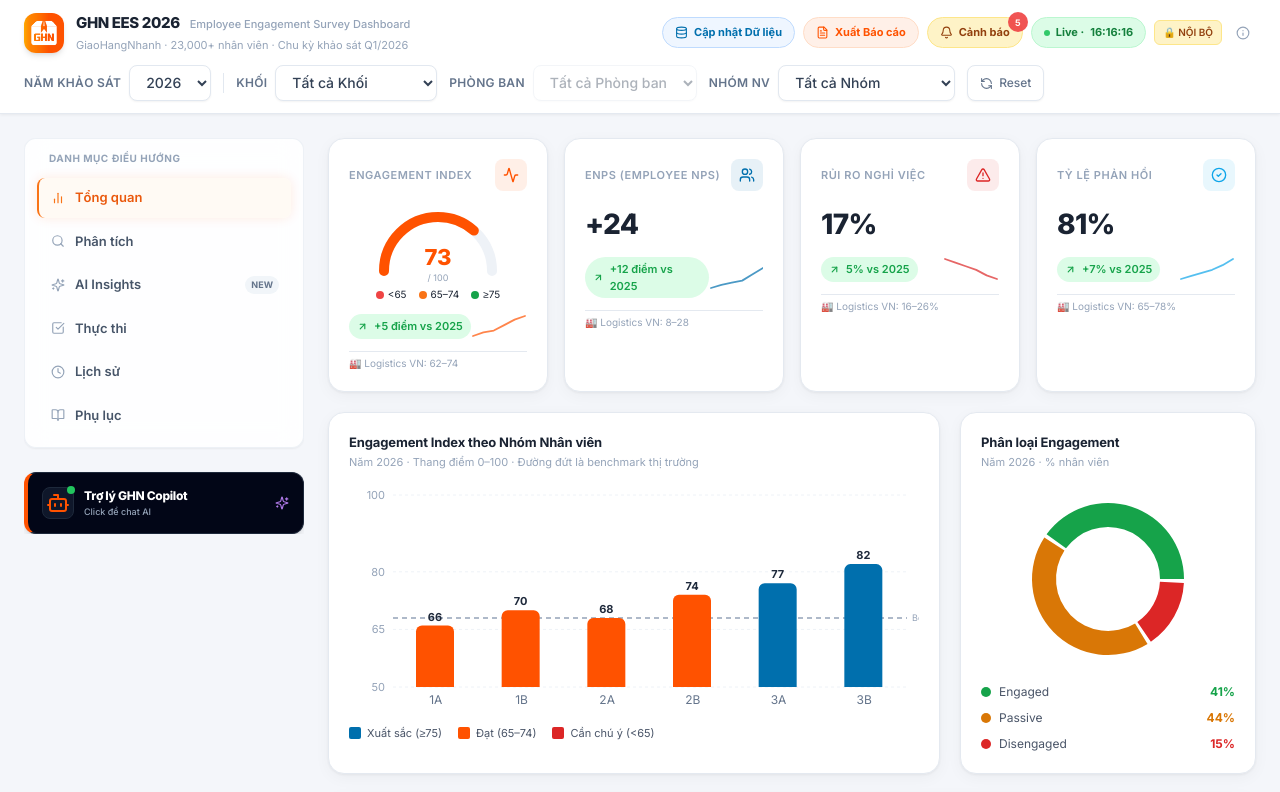
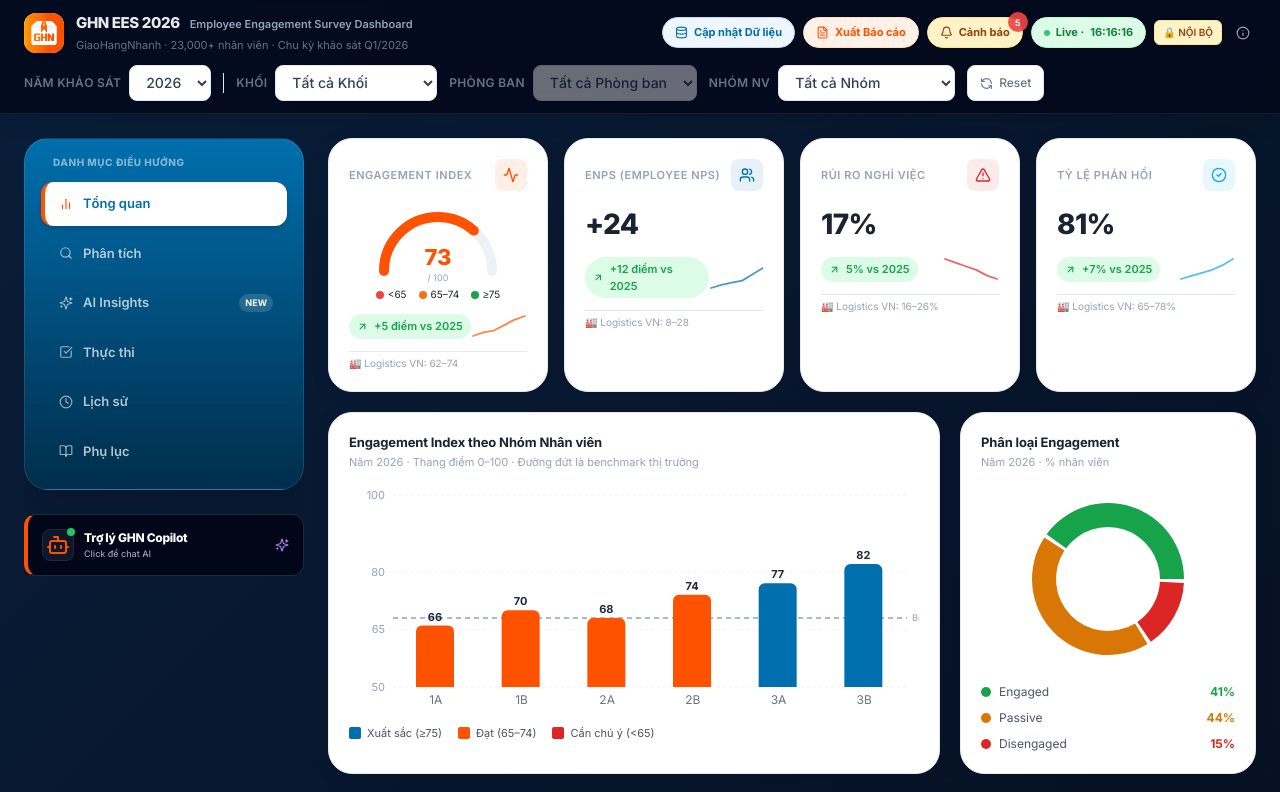
Before and after one commit to letuanhce-beep/ghn-ai-revolution-TuanLA, a Next.js app in the folder dashboard/frontend/: page / in a window 1280 px wide. Shown: the top 792 px of the page. Built offline with nearby package versions, Linux system fonts and the light colour scheme.

Commit message:
feat: redesign dashboard with dark futuristic theme, rounded-24px cards, and pop-out chatbot

```diff
--- a/dashboard/frontend/app/globals.css
+++ b/dashboard/frontend/app/globals.css
@@ -11,7 +11,7 @@
   --ghn-orange-dark:  #D4541A;
   --ghn-navy:       #006FAD;
   --ghn-navy-light: #E8EEF5;
-  --ghn-bg:         #F4F6FA;
+  --ghn-bg:         linear-gradient(135deg, #091E3A 0%, #050A18 100%);
   --ghn-surface:    #FFFFFF;
   --ghn-border:     #E4E9F0;
 
@@ -23,10 +23,10 @@
   --red-negative:   #DC2626;
   --amber-warning:  #D97706;
 
-  --radius-card:  16px;
-  --radius-badge: 8px;
-  --shadow-card:  0 1px 3px rgba(0,0,0,.06), 0 4px 16px rgba(0,0,0,.04);
-  --shadow-hover: 0 4px 12px rgba(0,0,0,.10), 0 8px 24px rgba(0,0,0,.06);
+  --radius-card:  24px;
+  --radius-badge: 12px;
+  --shadow-card:  0 4px 20px rgba(0,0,0,.08);
+  --shadow-hover: 0 10px 30px rgba(0,0,0,.15);
 }
 
 /* ── Base Reset ── */
--- a/dashboard/frontend/components/ChatBotCopilot.tsx
+++ b/dashboard/frontend/components/ChatBotCopilot.tsx
@@ -377,7 +377,7 @@
         <div
           className={
             isEmbedded
-              ? "w-full h-[320px] flex flex-col rounded-xl overflow-hidden border shadow-lg"
+              ? "w-full h-full flex flex-col rounded-xl overflow-hidden border shadow-lg"
               : "fixed bottom-24 right-6 z-50 w-[380px] max-h-[560px] rounded-2xl shadow-2xl flex flex-col overflow-hidden animate-fadeInUp"
           }
           style={{
--- a/dashboard/frontend/components/Dashboard.tsx
+++ b/dashboard/frontend/components/Dashboard.tsx
@@ -62,8 +62,8 @@
       <div className="min-h-screen" style={{ background: "var(--ghn-bg)" }}>
 
         {/* ── Header ── */}
-        <header className="bg-white sticky top-0 z-40"
-                style={{ borderBottom: "1px solid var(--ghn-border)", boxShadow: "0 1px 3px rgba(0,0,0,.06)" }}>
+        <header className="sticky top-0 z-40 bg-slate-950/75 backdrop-blur-md"
+                style={{ borderBottom: "1px solid rgba(255,255,255,0.08)", boxShadow: "0 4px 20px rgba(0,0,0,0.15)" }}>
           <div className="max-w-[1440px] mx-auto px-6 py-3">
             {/* Top row */}
             <div className="flex items-center justify-between mb-3">
@@ -71,15 +71,14 @@
                 <GHNLogo />
                 <div>
                   <div className="flex items-baseline gap-2.5">
-                    <h1 className="text-[15px] font-extrabold tracking-tight"
-                        style={{ color: "var(--text-primary)" }}>
+                    <h1 className="text-[15px] font-extrabold tracking-tight text-white animate-pulse">
                       GHN EES 2026
                     </h1>
-                    <span className="text-[11px] font-medium" style={{ color: "var(--text-muted)" }}>
+                    <span className="text-[11px] font-semibold text-slate-400">
                       Employee Engagement Survey Dashboard
                     </span>
                   </div>
-                  <p className="text-[11px] mt-0.5" style={{ color: "var(--text-muted)" }}>
+                  <p className="text-[11px] mt-0.5 text-slate-500">
                     GiaoHangNhanh · 23,000+ nhân viên · Chu kỳ khảo sát Q1/2026
                   </p>
                 </div>
@@ -104,7 +103,7 @@
                   🔒 NỘI BỘ
                 </span>
                 {/* About */}
-                <a href="/about" className="text-[11px] p-1.5 rounded-full hover:bg-slate-100 transition-colors" title="Thông tin">
+                <a href="/about" className="text-[11px] p-1.5 rounded-full hover:bg-slate-800 transition-colors" title="Thông tin">
                   <Info size={14} className="text-slate-400" />
                 </a>
               </div>
@@ -117,14 +116,15 @@
 
         {/* ── Main Layout (Sidebar + Content) ── */}
         <div className="max-w-[1440px] mx-auto px-6 py-6 flex gap-6 items-start">
-          {/* Left Sidebar */}
-          <aside className="w-[280px] shrink-0 sticky top-[135px] flex flex-col gap-6 max-h-[calc(100vh-160px)] overflow-y-auto scrollbar-hide">
-            {/* Vertical Navigation Card */}
-            <div className="bg-white/90 backdrop-blur-md rounded-xl p-3 shadow-sm border border-slate-200/60 flex flex-col gap-1 transition-all duration-150">
-              <div className="text-[10px] font-bold text-slate-400 px-3 uppercase tracking-wider mb-2">
+          {/* Left Sidebar Wrapper (Sticky & Relative for Popout Chatbot) */}
+          <div className="w-[280px] shrink-0 sticky top-[135px] relative">
+            <aside className="w-full flex flex-col gap-6 max-h-[calc(100vh-160px)] overflow-y-auto scrollbar-hide">
+              {/* Vertical Navigation Card (Gradient Xanh dương GHN) */}
+              <div className="bg-gradient-to-b from-[#006FAD] to-[#002D4B] rounded-[24px] p-4 shadow-xl border border-white/10 flex flex-col gap-1 transition-all duration-150">
+                <div className="text-[10px] font-extrabold text-white/50 px-3 uppercase tracking-wider mb-2">
                   Danh mục điều hướng
                 </div>
-              <nav className="flex flex-col gap-1">
+                <nav className="flex flex-col gap-1.5">
                   {TABS.map((tab) => {
                     const isActive = activeTab === tab.id;
                     const isAI = tab.id === "insights";
@@ -133,25 +133,25 @@
                         key={tab.id}
                         id={`tab-${tab.id}`}
                         onClick={() => setActiveTab(tab.id)}
-                      className={`flex items-center justify-between px-3 py-2.5 rounded-lg text-[13px] font-semibold transition-all duration-150 border-l-2 ${
+                        className={`flex items-center justify-between px-3.5 py-3 rounded-xl text-[13px] font-semibold transition-all duration-150 border-l-4 ${
                           isActive
                             ? isAI
-                            ? "border-purple-500 text-purple-600 bg-purple-50/70 shadow-[0_0_12px_rgba(168,85,247,0.12)] animate-pulse"
-                            : "border-orange-500 text-orange-600 bg-orange-50/60 shadow-[0_0_12px_rgba(255,82,0,0.12)]"
-                          : "border-transparent text-slate-600 hover:bg-slate-50 hover:text-slate-900"
+                              ? "border-[#FF5200] text-purple-600 bg-white shadow-md font-bold"
+                              : "border-[#FF5200] text-[#006FAD] bg-white shadow-md font-bold"
+                            : "border-transparent text-white/70 hover:bg-white/10 hover:text-white"
                         }`}
                       >
                         <div className="flex items-center gap-2.5">
                           <span className={isActive
-                          ? isAI ? "text-purple-500" : "text-orange-500"
-                          : "text-slate-400"}>
+                            ? isAI ? "text-purple-500" : "text-[#FF5200]"
+                            : "text-white/60"}>
                             {tab.icon}
                           </span>
                           <span>{tab.label}</span>
                         </div>
                         {isAI && (
                           <span className={`text-[9px] font-bold px-1.5 py-0.5 rounded-full shrink-0 ${
-                          isActive ? "bg-purple-100 text-purple-600" : "bg-slate-100 text-slate-500"
+                            isActive ? "bg-purple-100 text-purple-600" : "bg-white/15 text-white"
                           }`}>
                             NEW
                           </span>
@@ -162,15 +162,11 @@
                 </nav>
               </div>
 
-            {/* Collapsible Chatbot Widget */}
-            {isChatExpanded ? (
-              <div className="shrink-0 rounded-xl overflow-hidden shadow-lg animate-fadeInUp">
-                <ChatBotCopilot isEmbedded={true} onClose={() => setIsChatExpanded(false)} />
-              </div>
-            ) : (
+              {/* Collapsed Chatbot Button (Sleek dark futuristic style inside sidebar) */}
+              {!isChatExpanded && (
                 <button
                   onClick={() => setIsChatExpanded(true)}
-                className="w-full bg-slate-950 text-white hover:bg-slate-900 border border-slate-800 rounded-xl p-3.5 flex items-center justify-between transition-all duration-150 shadow-md group border-l-4 border-l-[#FF5200] hover:shadow-[0_0_15px_rgba(255,82,0,0.15)]"
+                  className="w-full bg-slate-950/90 text-white hover:bg-slate-900 border border-slate-800 rounded-xl p-3.5 flex items-center justify-between transition-all duration-150 shadow-md group border-l-4 border-l-[#FF5200] hover:shadow-[0_0_15px_rgba(255,82,0,0.15)]"
                 >
                   <div className="flex items-center gap-2.5">
                     <div className="w-8 h-8 rounded-lg bg-slate-900 border border-slate-800 flex items-center justify-center shrink-0 relative">
@@ -187,6 +183,14 @@
                 </button>
               )}
             </aside>
+
+            {/* Popout Chatbot Widget (Slides out to the right of the sidebar, not clipped by overflow) */}
+            {isChatExpanded && (
+              <div className="absolute left-[300px] bottom-0 z-50 w-[400px] h-[520px] rounded-2xl overflow-hidden shadow-2xl animate-fadeIn border border-slate-800/80">
+                <ChatBotCopilot isEmbedded={true} onClose={() => setIsChatExpanded(false)} />
+              </div>
+            )}
+          </div>
 
           {/* Right Main Content Panel */}
           <div className="flex-1 min-w-0 flex flex-col gap-6">
```
Lines whose indentation alone changed are shown as unchanged.
